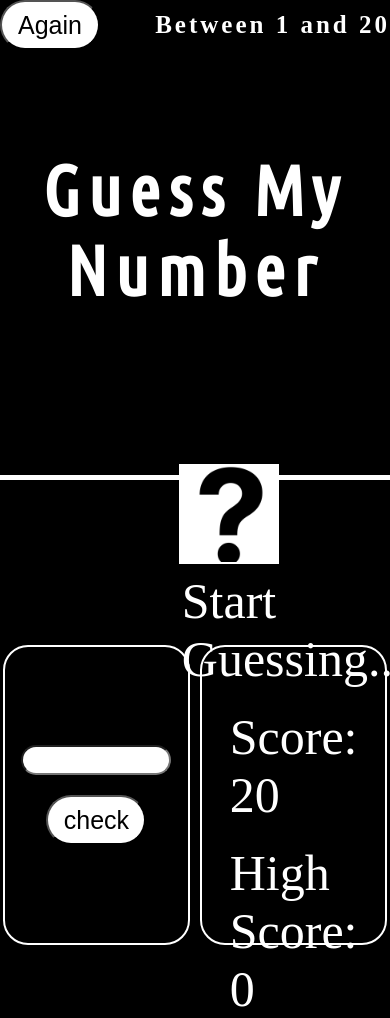
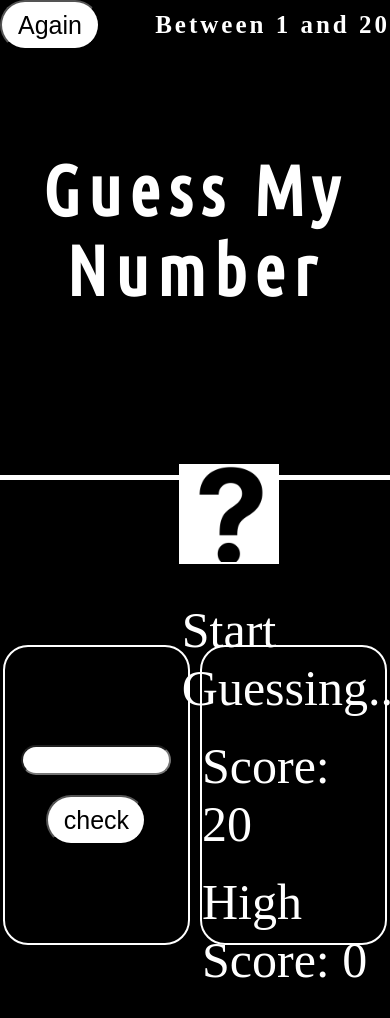
Before and after one commit to qutubahmed/Guess_Number_Game, a plain HTML site: page index.html in a window 390 px wide. After the commit the page ends 989 px from the top, so only its background shows below. Drawn offline with Linux system fonts and the light colour scheme.

Commit message:
media added

```diff
--- a/style.css
+++ b/style.css
@@ -119,8 +119,8 @@ p{
        width : 150px;
     }
     .right{
-        font-size : 10px;
-        padding: 50px;
+        font-size : 5px;
+
     }
 
 }
```
